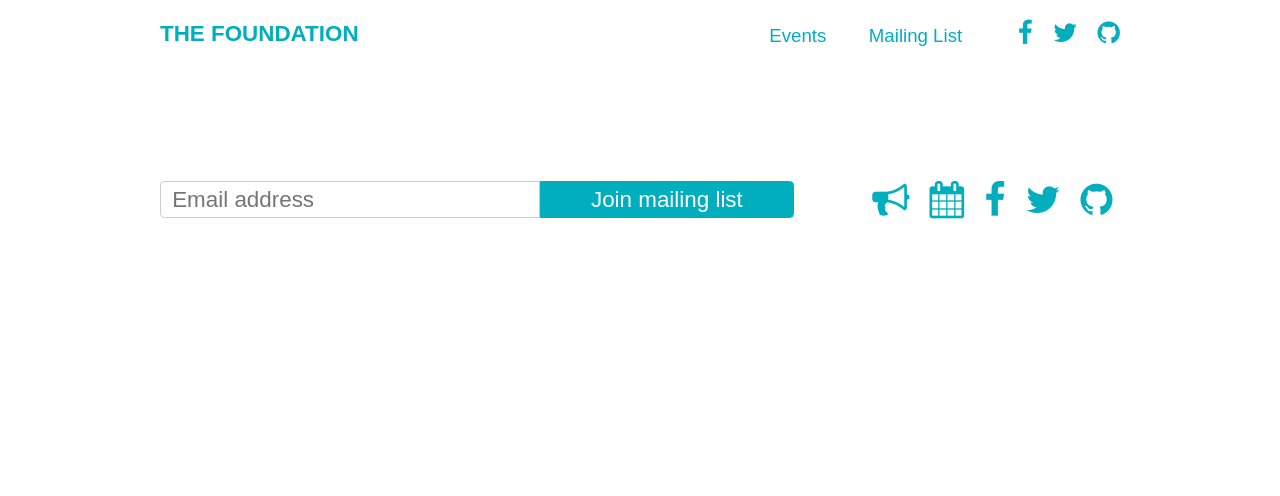
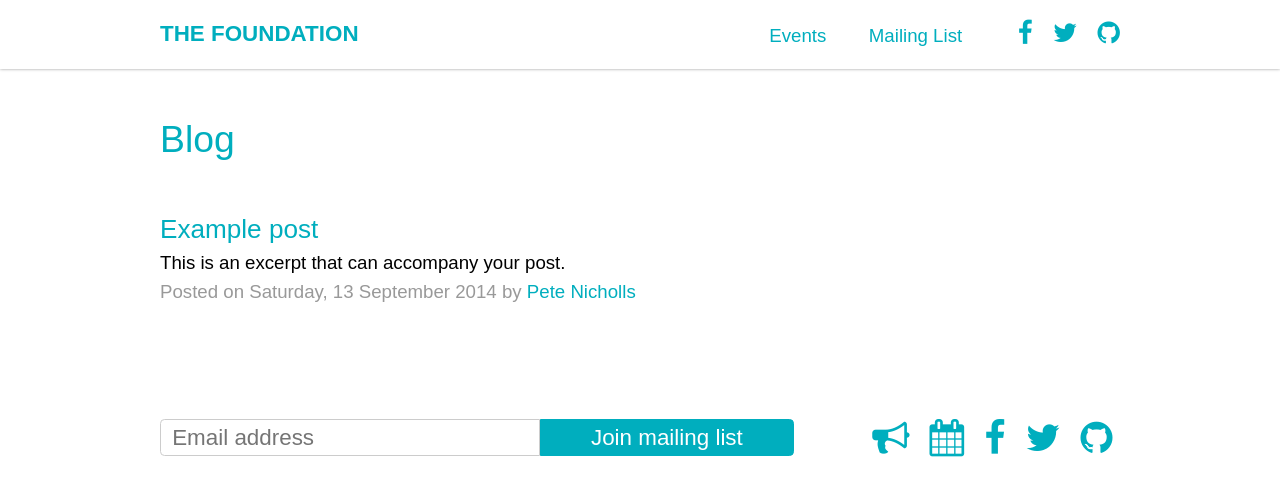
Before and after one commit to the-foundation/the-foundation.github.io, a Jekyll site: the page built from blog/index.html, in a window 1280 px wide. Shown: the top 496 px of the page. Built offline with Jekyll 4.4.1, drawn with Linux system fonts in a browser that asks for light colours; nearby versions of some CDN libraries.

Commit message:
Basic blog

```diff
--- a/_config.yml
+++ b/_config.yml
@@ -10,3 +10,9 @@ defaults:
       path: "" # match all files in the project
     values:
       layout: page
+  -
+    scope:
+      path: ""
+      type: "posts" # all blog posts
+    values:
+      layout: post
--- a/_includes/authorship.html
+++ b/_includes/authorship.html
@@ -1,6 +1,7 @@
 {% assign author = site.data.authors[page.author] %}
 
 <div class="authorship">
+  Posted
   on <time datetime="{{ page.date }}">{{ page.date | date: "%A, %-d %B %Y" }}</time>
-  by <span class="author">{{ author.name }}</span>
+  by <a href="{{ author.link }}" class="author">{{ author.name }}</a>
 </div>
--- a/_layouts/page.html
+++ b/_layouts/page.html
@@ -2,6 +2,4 @@
 layout: bare
 ---
 
-<article>
-  {{ content }}
-</article>
+{{ content }}
--- /dev/null
+++ b/_posts/2014-09-13-hello.md
@@ -0,0 +1,18 @@
+---
+title: Example post
+author: pete
+excerpt: This is an excerpt that can accompany your post.
+---
+
+Lorem ipsum dolor sit amet, consectetur adipisicing elit, sed do eiusmod tempor incididunt ut labore et dolore magna aliqua. Ut enim ad minim veniam, quis nostrud exercitation ullamco laboris nisi ut aliquip ex ea commodo consequat.
+
+Duis aute irure dolor in reprehenderit in voluptate velit esse cillum dolore eu fugiat nulla pariatur. Excepteur sint occaecat cupidatat non proident, sunt in culpa qui officia deserunt mollit anim id est laborum.
+
+{% highlight ruby %}
+def some_code
+  puts "OK"
+end
+{% endhighlight %}
+
+
+Links [aplenty](/).
--- a/_scss/_foundation.scss
+++ b/_scss/_foundation.scss
@@ -11,10 +11,15 @@ body {
 }
 
 a {
+  color: $blue;
   text-decoration: none;
+
+  &:hover {
+    color: #a763d1;
+  }
 }
 
-b {
+strong {
   font-weight: bold;
 }
 
@@ -28,15 +33,17 @@ h1, h2, h3 {
 }
 
 h1 {
-  font-family: "jaf-bernino-sans-comp", sans-serif;
-  text-transform: uppercase;
   font-weight: normal;
-  font-size: 4em;
+  font-size: 2em;
 }
 
 h2 {
   font-size: 1.4em;
   line-height: 1.4em;
+}
+
+p {
+  margin: 1em 0;
 }
 
 /* Forms */
@@ -68,6 +75,11 @@ input[type="submit"]:hover, input[type="button"]:hover, button:hover {
 input[type="submit"]:active, input[type="button"]:active, button:active {
   border-color: #5a2d77;
   background: #5a2d77;
+}
+
+.highlight {
+  font-family: Monaco, monospace;
+  margin: 1em 0;
 }
 
 /* Layout */
@@ -116,7 +128,14 @@ input[type="submit"]:active, input[type="button"]:active, button:active {
   text-align: center;
 
   h1 {
+    font-family: "jaf-bernino-sans-comp", sans-serif;
+    font-size: 4em;
+    text-transform: uppercase;
     margin: 0 0 0.75em;
+  }
+
+  p {
+    margin: 0;
   }
 }
 
@@ -145,13 +164,8 @@ input[type="submit"]:active, input[type="button"]:active, button:active {
   margin: 2em 0;
 
   a {
-    color: $blue;
     font-size: 2em;
     margin: 0 0.2em;
-  }
-
-  a:hover {
-    color: #a763d1;
   }
 }
 
@@ -173,6 +187,7 @@ input[type="submit"]:active, input[type="button"]:active, button:active {
 }
 
 #page-header {
+  box-shadow: 0 0 3px rgba(0, 0, 0, 0.4);
   overflow: hidden;
   padding: 1em 2em;
 
@@ -214,3 +229,30 @@ input[type="submit"]:active, input[type="button"]:active, button:active {
     }
   }
 }
+
+#post {
+  margin: 0 auto;
+  width: 40em;
+
+  h1 {
+    color: black;
+    font-weight: bold;
+  }
+
+  .footer {
+    border-top: 1px solid #ccc;
+    padding: 1em 0 0;
+  }
+}
+
+.post-preview {
+  padding: 2em 0;
+
+  h2 {
+    margin: 0;
+  }
+}
+
+.authorship {
+  color: #999;
+}
--- a/blog/index.html
+++ b/blog/index.html
@@ -2,12 +2,12 @@
 title: Blog
 ---
 
-<nav>
-  {% for page in site.posts %}
-    <a href="{{ page.url }}">
-      <h2>{{ page.title }}</h2>
-      {{ page.excerpt }}
-      {% include authorship.html %}
-    </a>
-  {% endfor %}
-</nav>
+<h1>Blog</h1>
+
+{% for page in site.posts %}
+  <div class="post-preview">
+    <h2><a href="{{ page.url }}">{{ page.title }}</a></h2>
+    {{ page.excerpt }}
+    {% include authorship.html %}
+  </div>
+{% endfor %}
--- a/index.html
+++ b/index.html
@@ -12,7 +12,7 @@ body_class: home
 
     <p>Located above Pomeroy's Pub, 292 Kilmore St.</p>
 
-    <p>Sessions each Sunday, 12-5pm.</p>
+    <p>Sessions each Sunday, 1pm-5pm.</p>
   </div>
 </div>
 
```
Also changed, not shown: _layouts/post.html (added, +18 -0 lines).
